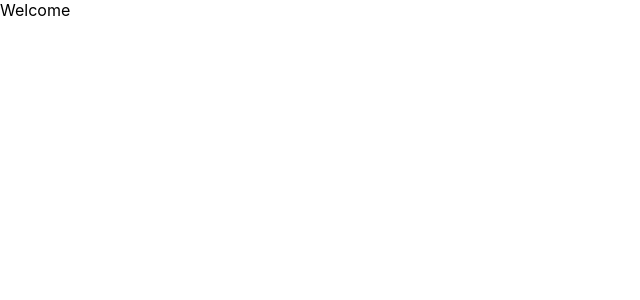
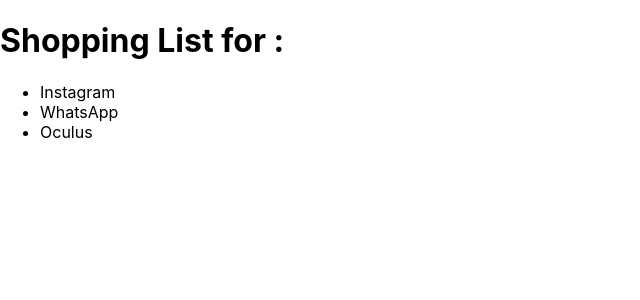
Before and after one commit to shashi2k6/react-app, a React (Create React App) app: page / in a window 1280 px wide. Shown: the top 300 px of the page, without its empty margins (0-640 px from the left). Built offline with nearby package versions, Linux system fonts and the light colour scheme.

Commit message:
added code

```diff
--- a/src/App.js
+++ b/src/App.js
@@ -3,7 +3,14 @@
 
 function App() {
   return (
-    "Welcome"
+    <div>
+    <h1>Shopping List for :</h1>
+    <ul>
+      <li>Instagram</li>
+      <li>WhatsApp</li>
+      <li>Oculus</li>
+    </ul>
+  </div>
   );
 }
 
```
Also changed, not shown: 1 other file (tests, documents, lock files or other folders).
